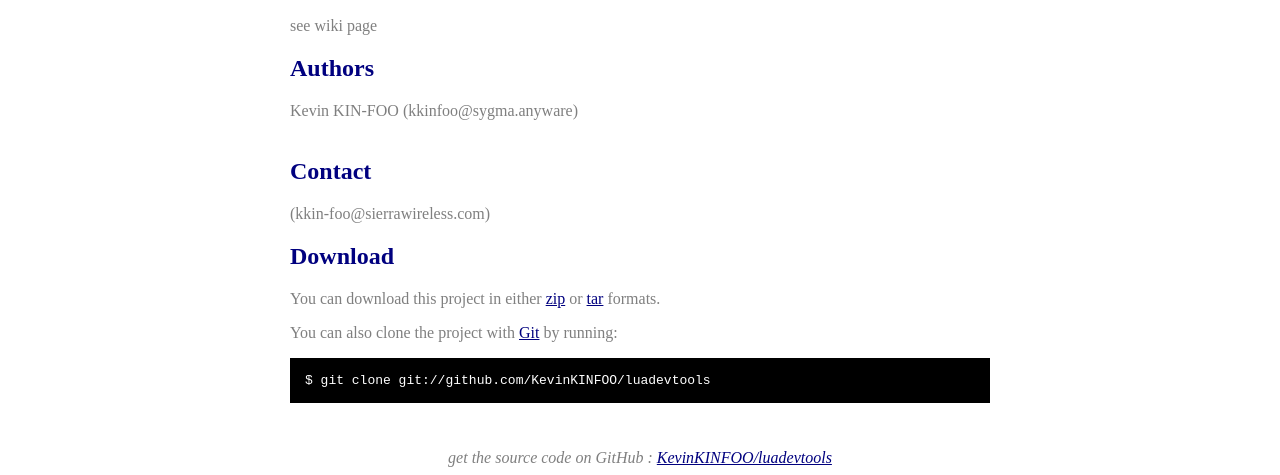
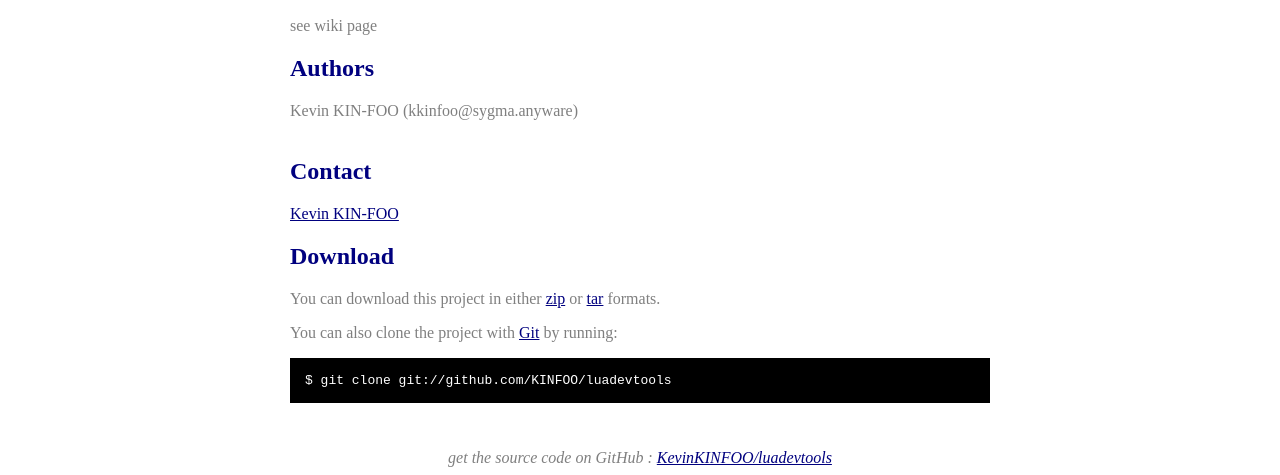
Before and after one commit to KINFOO/luadevtools, a plain HTML site: page index.html in a window 1280 px wide. Shown: the part 345-820 px from the top of the page. Drawn offline with Linux system fonts and the light colour scheme.

Commit message:
Just trying to see if webservice would respond

```diff
--- a/index.html
+++ b/index.html
@@ -2,7 +2,7 @@
 <html xmlns="http://www.w3.org/1999/xhtml" xml:lang="en" lang="en">
 <head>
 <meta http-equiv="Content-Type" content="text/html; charset=utf-8"/>
-<title>luadevtools by KevinKINFOO @ GitHub</title>
+<title>luadevtools by Kevin KIN-FOO @ GitHub</title>
 <style type="text/css">
 body {
 	margin-top:	1.0em;
@@ -60,26 +60,20 @@ hr {
 }
 </style>
 </head>
-
 <body>
   <a href="http://github.com/KINFOO/luadevtools"><img style="position: absolute; top: 0; right: 0; border: 0;" src="http://s3.amazonaws.com/github/ribbons/forkme_right_darkblue_121621.png" alt="Fork me on GitHub" /></a>
-
   <div id="container">
-
     <div class="download">
       <a href="http://github.com/KINFOO/luadevtools/zipball/master">
         <img border="0" width="90" src="http://github.com/images/modules/download/zip.png"></a>
       <a href="http://github.com/KINFOO/luadevtools/tarball/master">
         <img border="0" width="90" src="http://github.com/images/modules/download/tar.png"></a>
     </div>
-
     <h1><a href="http://github.com/KevinKINFOO/luadevtools">luadevtools</a>
       <span class="small">by <a href="http://github.com/KevinKINFOO">KevinKINFOO</a></span></h1>
-
     <div class="description">
       Eclipse DLTK based editor for Lua
     </div>
-
     <p>For now Luadevtools is mainly an editor for lua based upon Eclipse DLTK</p><h2>Dependencies</h2>
 <p>DLTK Eclipse Metalua</p>
 <h2>Install</h2>
@@ -89,10 +83,8 @@ hr {
 <br/>
 <br/>      </p>
 <h2>Contact</h2>
-<p> (kkin-foo@sierrawireless.com)
+<p> <a href="mailto:kkin-foo@sierrawireless.com">Kevin KIN-FOO</a>
 <br/>      </p>
-
-
     <h2>Download</h2>
     <p>
       You can download this project in either
@@ -101,15 +93,11 @@ hr {
     </p>
     <p>You can also clone the project with <a href="http://git-scm.com">Git</a>
       by running:
-      <pre>$ git clone git://github.com/KevinKINFOO/luadevtools</pre>
+      <pre>$ git clone git://github.com/KINFOO/luadevtools</pre>
     </p>
-
     <div class="footer">
       get the source code on GitHub : <a href="http://github.com/KINFOO/luadevtools">KevinKINFOO/luadevtools</a>
     </div>
-
   </div>
-
-
 </body>
 </html>
```
